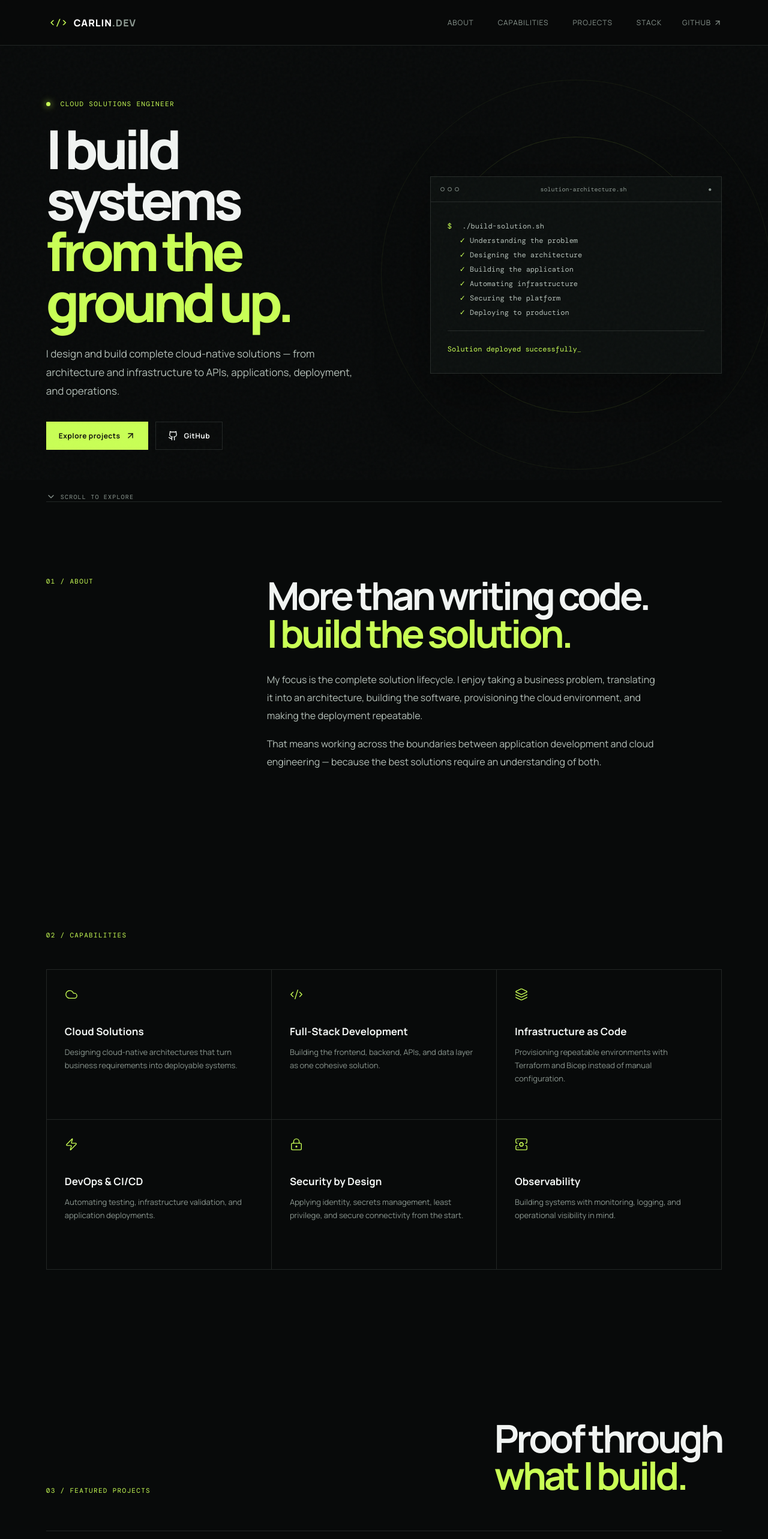
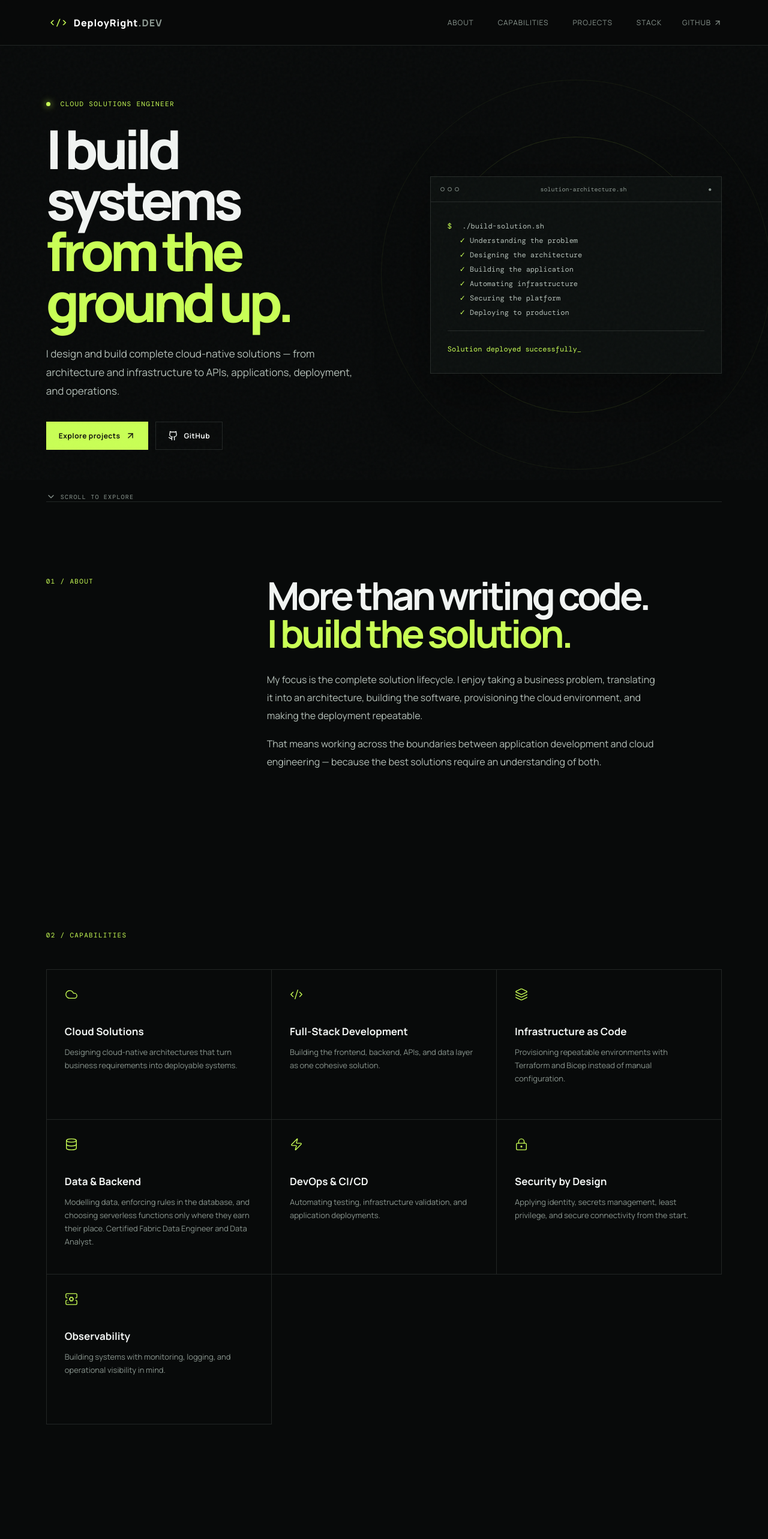
Before and after one commit to Carlintheghoul120/Carlintheghoul120.github.io, a React (Vite) app: page / in a window 1280 px wide. Shown: the top 2566 px of the page at 60% size. Built offline with nearby package versions, Linux system fonts and the light colour scheme.

Commit message:
Add Signage Ops Platform project and enhance capabilities and technologies sections

```diff
--- a/src/main.jsx
+++ b/src/main.jsx
@@ -49,6 +49,16 @@ const projects = [
     architecture: "IaC → Network → Compute → Data → Identity → Observability",
     github: "https://github.com/CarlinTheGhoul120/azure-infrastructure-lab",
   },
+  {
+    number: "04",
+    type: "FULL-STACK / BACKEND",
+    title: "Signage Ops Platform",
+    description:
+      "A Supabase-backed operations platform for a sign shop ready for mobile app deployment: material inventory, bills of materials, project task boards, and quote generation with PDF and email.",
+    stack: ["Supabase", "PostgreSQL", "Edge Functions", "React", "TypeScript"],
+    architecture: "React → Supabase (RLS + RPC) → Edge Functions → Storage",
+    github: "https://github.com/CarlinTheGhoul120/signage-ops-platform",
+  },
 ];
 
 const capabilities = [
@@ -68,6 +78,11 @@ const capabilities = [
     text: "Provisioning repeatable environments with Terraform and Bicep instead of manual configuration.",
   },
   {
+    icon: Database,
+    title: "Data & Backend",
+    text: "Modelling data, enforcing rules in the database, and choosing serverless functions only where they earn their place. Certified Fabric Data Engineer and Data Analyst.",
+  },
+  {
     icon: Zap,
     title: "DevOps & CI/CD",
     text: "Automating testing, infrastructure validation, and application deployments.",
@@ -85,12 +100,13 @@ const capabilities = [
 ];
 
 const technologies = {
-  Cloud: ["Azure", "Azure Functions", "Container Apps", "Static Web Apps", "API Management"],
-  Languages: ["Python", "TypeScript", "SQL"],
+  Cloud: ["Azure", "Azure Functions", "Container Apps", "Static Web Apps", "Certified Azure Solutions Architect Expert", "Certified Azure Developer Associate", "Certified Azure DevOps Engineer Expert"],
+  Languages: ["Python", "TypeScript", "SQL", "Bicep", "Terraform"],
   Frontend: ["React", "Ionic React", "Vite"],
+  "Data & Backend": ["Supabase", "PostgreSQL", "Edge Functions", "Deno"],
   Infrastructure: ["Terraform", "Bicep", "Docker"],
   DevOps: ["GitHub Actions", "Azure DevOps", "CI/CD"],
-  Security: ["Key Vault", "Managed Identity", "Private Endpoints"],
+  Security: ["Key Vault", "Managed Identity", "Private Endpoints", "Row-Level Security"],
 };
 
 function App() {
@@ -108,7 +124,7 @@ function App() {
       <header className="nav">
         <button className="brand" onClick={() => scrollTo("top")}>
           <span className="brand-mark">&lt;/&gt;</span>
-          <span>CARLIN<span className="muted">.DEV</span></span>
+          <span>DeployRight<span className="muted">.DEV</span></span>
         </button>
 
         <nav className={menuOpen ? "nav-links open" : "nav-links"}>
```
